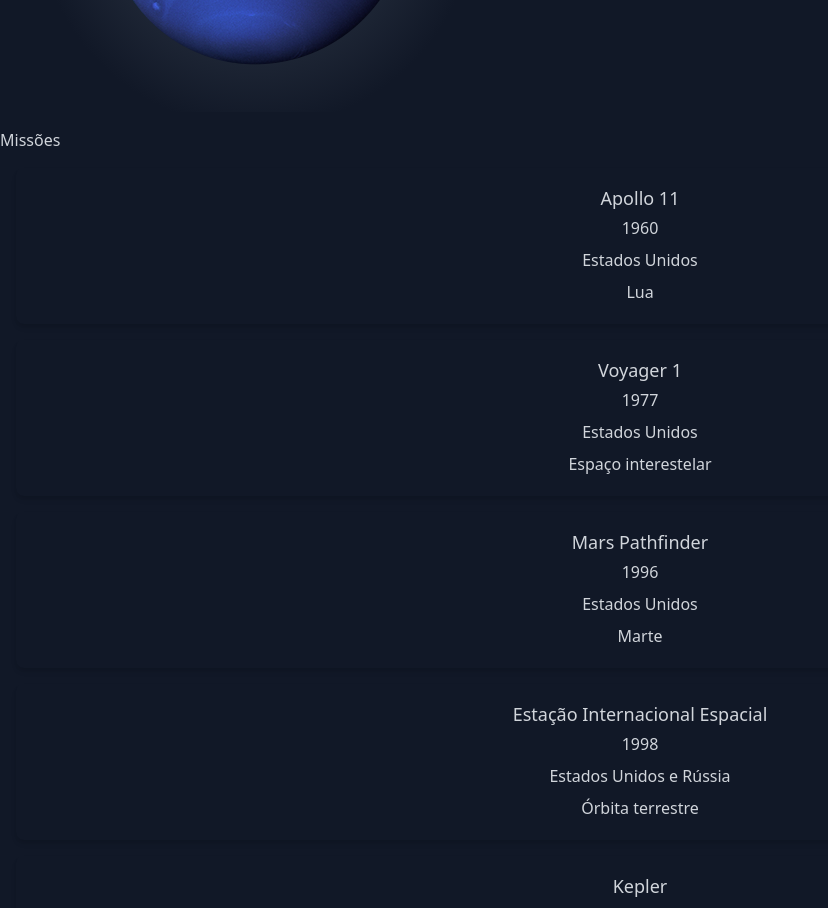
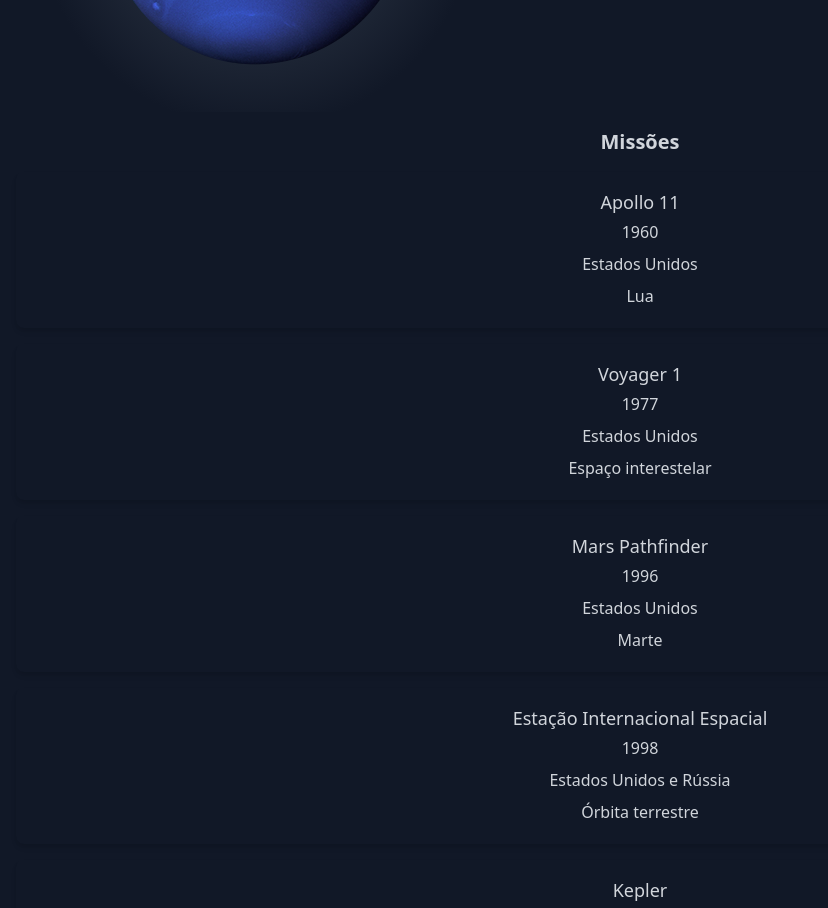
Before and after one commit to gabrielh-silvestre/Trybe-Solar-System, a React (Create React App) app: page / in a window 1280 px wide. Shown: the part 3620-4528 px from the top of the page, without its empty margins (0-828 px from the left). Built offline with nearby package versions, Linux system fonts and the light colour scheme.

Commit message:
style(Missions): customize title of missions

```diff
--- a/src/components/Missions.jsx
+++ b/src/components/Missions.jsx
@@ -7,7 +7,7 @@
   render() {
     return (
       <div data-testid="missions">
-        <Title headline="Missões" />
+        <Title headline="Missões" className="text-xl text-center font-bold" />
         {missions
           .map(({ name, year, country, destination }) => (
             <MissionCard
```
